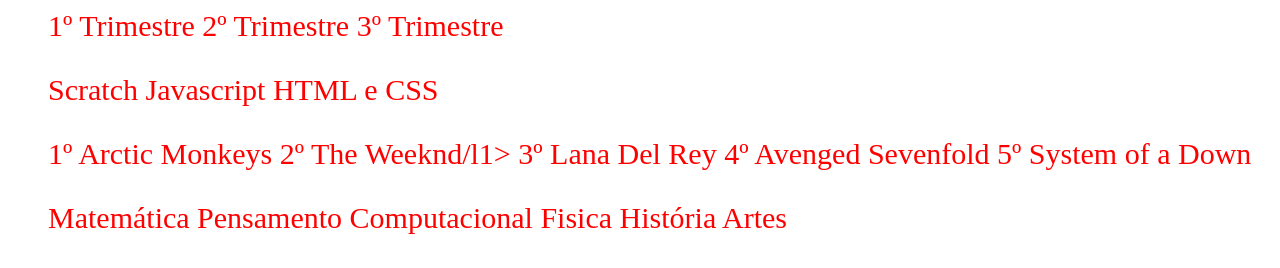
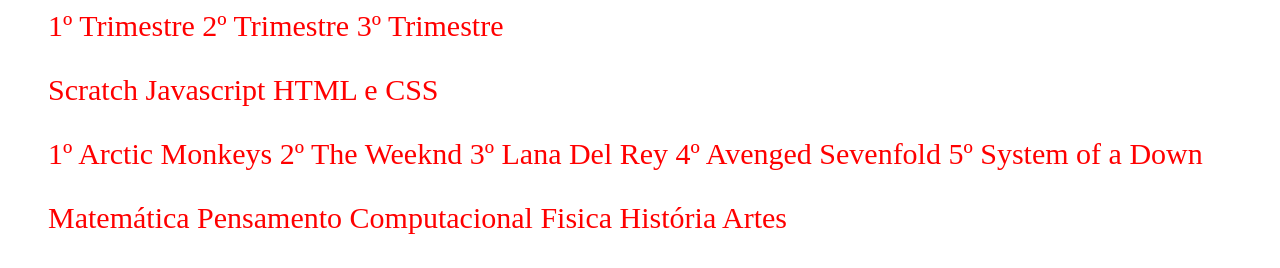
Before and after one commit to F3lyxx/1b-jenifer-camargo, a plain HTML site: page index.html in a window 1280 px wide. Shown: the part 532-800 px from the top of the page. Drawn offline with Linux system fonts and the light colour scheme.

Commit message:
Update index.html

```diff
--- a/index.html
+++ b/index.html
@@ -21,7 +21,7 @@
 
      <ul class="minha lista">
           <l1>1º Arctic Monkeys</l1>
-          <l1>2º The Weeknd/l1>
+          <l1>2º The Weeknd</l1>
           <l1>3º Lana Del Rey</l1>
           <l1>4º Avenged Sevenfold</l1>
           <l1>5º System of a Down</l1>
```
